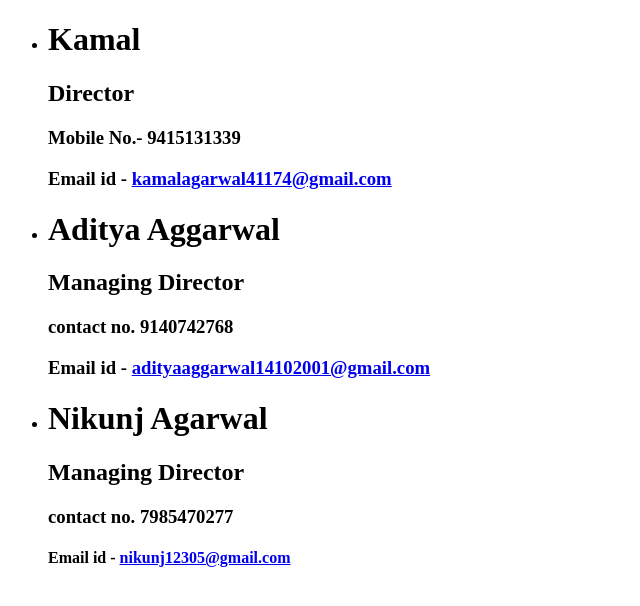
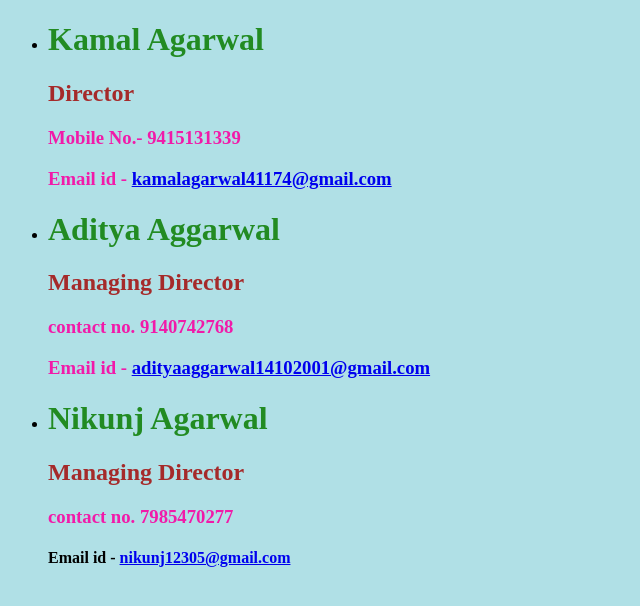
Before and after one commit to aditya-1410/rkkkupdated, a plain HTML site: page aditya.html in a window 1280 px wide. Shown: the whole page, without its empty margins (0-640 px from the left). Drawn offline with Linux system fonts and the light colour scheme.

Commit message:
Update aditya.html

```diff
--- a/aditya.html
+++ b/aditya.html
@@ -5,11 +5,11 @@
         <meta http-equiv="X-UA-Compatible" content="IE=edge">
         <meta name="viewport" content="width=device-width, initial-scale=1.0">
         <title>profile</title>
-        <link rel="stylesheet" href="css\styles.css">
+        <link rel="stylesheet" href="styles.css">
 </head>
 <body>
     <ul>
-        <li><h1>Kamal </h1>
+        <li><h1>Kamal Agarwal </h1>
         <h2>Director</h2>
         <h3>Mobile No.- 9415131339</h3>
         <h3>Email id - <a href="https://mail.google.com/mail/u/0/#inbox?compose=DmwnWsmGWxQbbFqHkQPwQqKTvCLmrzFrrvzHKFvjQlNJCWClCJqCnkfVhdcrVFJBrWtZTtvpVQPV">kamalagarwal41174@gmail.com</a> </h3></li>
```
